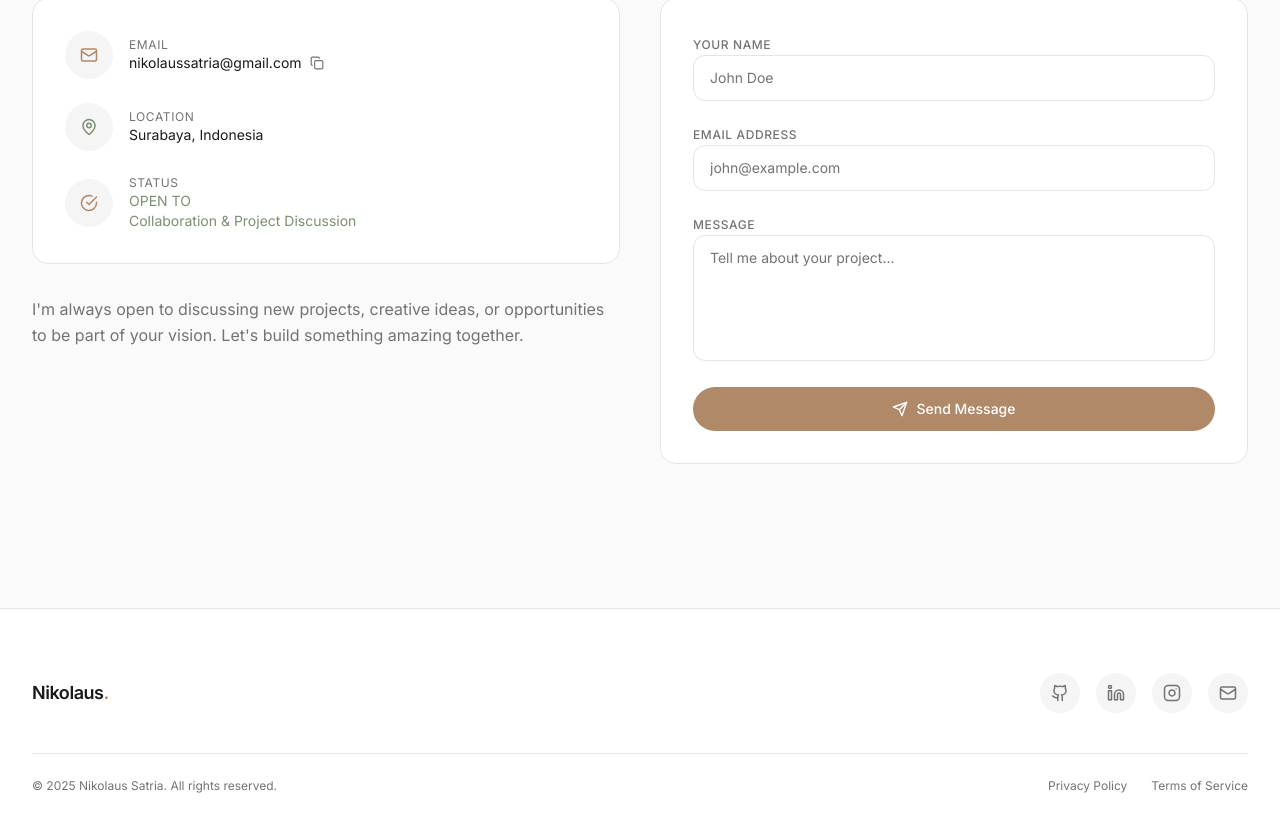
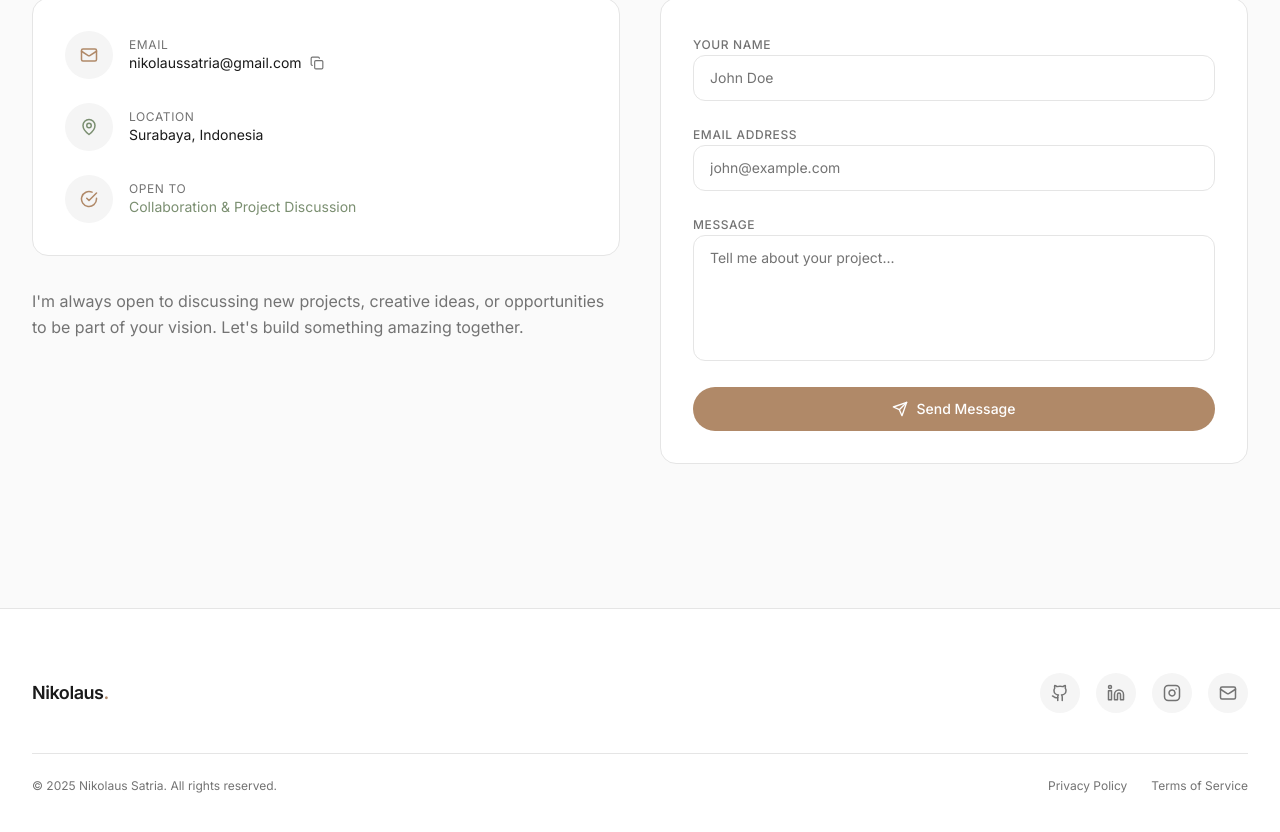
Before and after one commit to lauusz/portfolio, a React (Vite) app: page / in a window 1280 px wide. Shown: the part 6153-6985 px from the top of the page. Built offline with nearby package versions, Linux system fonts and the light colour scheme.

Commit message:
fix: change label from 'Status' to 'OPEN TO' in Contact section
- Label: 'Status' → 'OPEN TO'
- Value: 'Collaboration & Project Discussion'
- Build: 0 errors

```diff
--- a/src/components/Contact.tsx
+++ b/src/components/Contact.tsx
@@ -67,8 +67,8 @@ const Contact = () => {
                     <CheckCircle size={18} />
                   </div>
                   <div>
-                    <p className="font-sans text-xs text-muted uppercase tracking-wider">Status</p>
-                    <p className="font-sans text-sm text-accent-secondary whitespace-pre-line">{contactInfo.status}</p>
+                    <p className="font-sans text-xs text-muted uppercase tracking-wider">OPEN TO</p>
+                    <p className="font-sans text-sm text-accent-secondary">{contactInfo.status}</p>
                   </div>
                 </div>
               </div>
--- a/src/constants/data.ts
+++ b/src/constants/data.ts
@@ -64,7 +64,7 @@ export const socialLinks: SocialLink[] = [
 export const contactInfo = {
   email: 'nikolaussatria@gmail.com',
   location: 'Surabaya, Indonesia',
-  status: 'OPEN TO\nCollaboration & Project Discussion',
+  status: 'Collaboration & Project Discussion',
 };
 
 export const mailtoLink = 'mailto:nikolaussatria@gmail.com';
```
